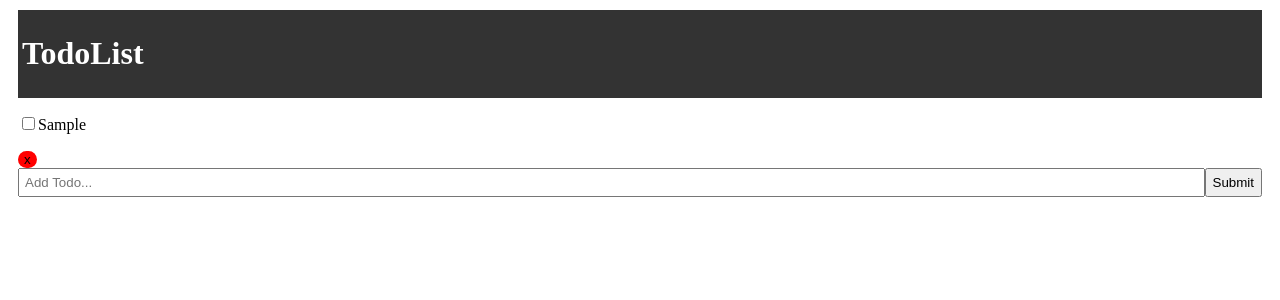
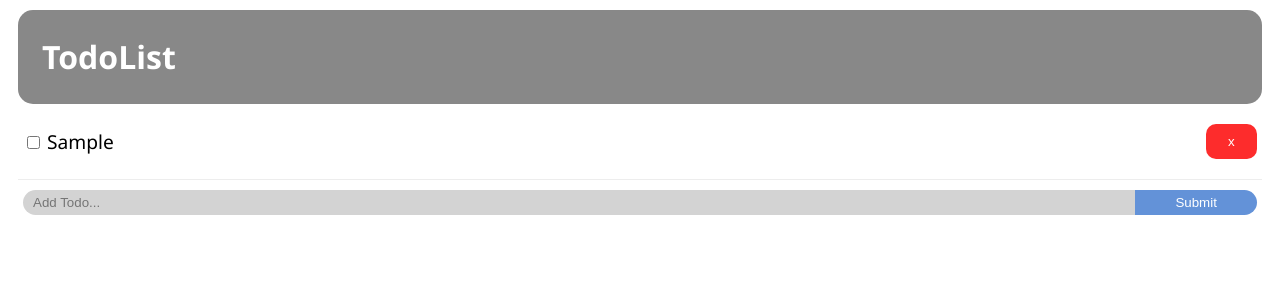
Before and after one commit to AtriusX/Vue-To-Do, a Vue app in the folder vue-to-do/: page / in a window 1280 px wide. Both pictures are taken after typing "Sample" into the empty fields and a click on the input "Submit". Shown: the top 300 px of the page. Built offline with nearby package versions, Linux system fonts and the light colour scheme.

Commit message:
Better app styling

```diff
--- a/vue-to-do/src/App.vue
+++ b/vue-to-do/src/App.vue
@@ -37,4 +37,8 @@
   #app {
     margin: 10px;
   }
+
+  * {
+    font-family: 'Segoe UI', Tahoma, Geneva, Verdana, sans-serif;
+  }
 </style>
--- a/vue-to-do/src/components/TodoItem.vue
+++ b/vue-to-do/src/components/TodoItem.vue
@@ -1,6 +1,6 @@
 <template>
     <div v-bind:class="{'is-complete':todo.completed}">
-        <p><input type="checkbox" v-on:change="markComplete">{{todo.title}}</p>
+        <p><input type="checkbox" v-on:change="markComplete"> {{todo.title}}</p>
         <button @click="$emit('del-todo', todo.id)" class="del">x</button>
     </div>
 </template>
@@ -18,14 +18,42 @@ export default {
 </script>
 
 <style scoped>
+    div {
+        display: flex;
+        padding: 5px;
+        border-bottom: 0.5px solid rgba(211, 211, 211, 0.4);
+    }
+
    .is-complete {
-       color: lightgray
+       color: lightgray;
+       font-style: italic;
+    }
+
+    p {
+        flex: 9;
+        font-size: 1.2rem;
+    }
+
+    input[type="checkbox"] {
+        color: skyblue;
+        margin-right: 2px;
+    }
+
+   .del {
+       flex: 0.3;
+       border-radius: 10px;
+       background-color: #fd2c2c;
+       border: none;
+       color: white;
+       box-shadow: 5em;
+       margin: 15px 0;
    }
 
-   .del {
-       border-radius: 10px;
-       background-color: red;
-       border: none;
-       box-shadow: 5em;
-   }
+   .del:active {
+        background: gray;
+    }
+
+    .del:hover {
+        background: #ff5959;
+    }
 </style>
--- a/vue-to-do/src/components/layout/AddTodo.vue
+++ b/vue-to-do/src/components/layout/AddTodo.vue
@@ -36,10 +36,33 @@ export default {
 <style scoped>
     form {
         display: flex;
+        margin-top: 5px;
+        padding: 5px;
     }
 
     input[type="text"] {
         flex: 10;
         padding: 5px;
+        padding-left: 10px;
+        border: none;
+        background: lightgray;
+        color: black;
+        border-radius: 100px 0 0 100px;
+    }
+
+    input[type="submit"] {
+        flex: 1;
+        background: #6392d8;
+        color: white;
+        border: none;
+        border-radius: 0 100px 100px 0;
+    }
+
+    input[type="submit"]:hover {
+        background: lightskyblue;
+    }
+
+    input[type="submit"]:active {
+        background: lightskyblue;
     }
 </style>
--- a/vue-to-do/src/components/layout/Header.vue
+++ b/vue-to-do/src/components/layout/Header.vue
@@ -12,8 +12,9 @@ export default {
 
 <style scoped>
     .header {
-        background: #333;
+        background: #888;
         color: white;
-        padding: 0.25rem;
+        padding: .25rem 1.5rem;
+        border-radius: 15px;
     }
 </style>
```
